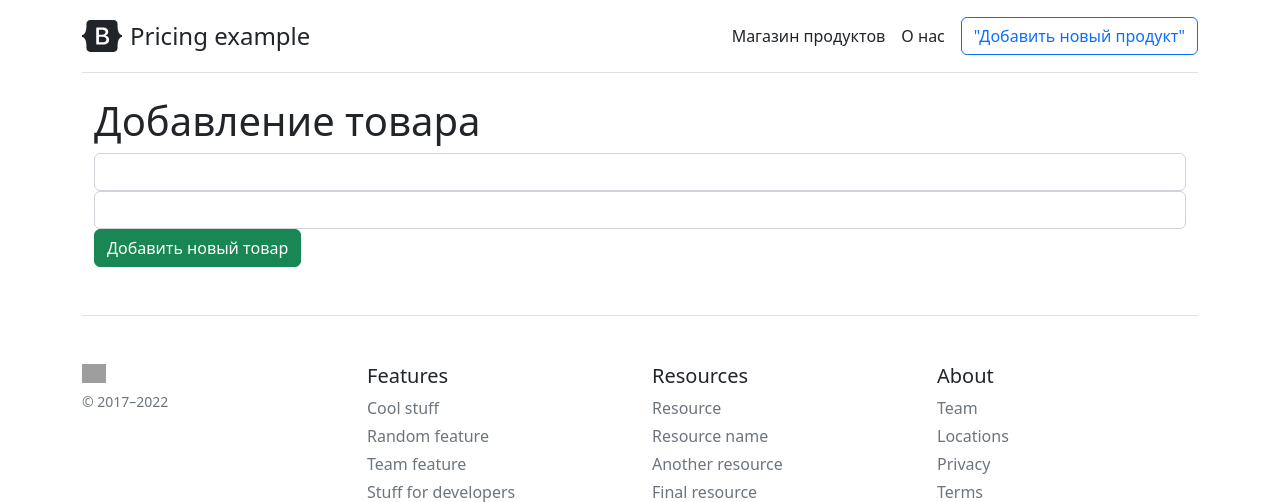
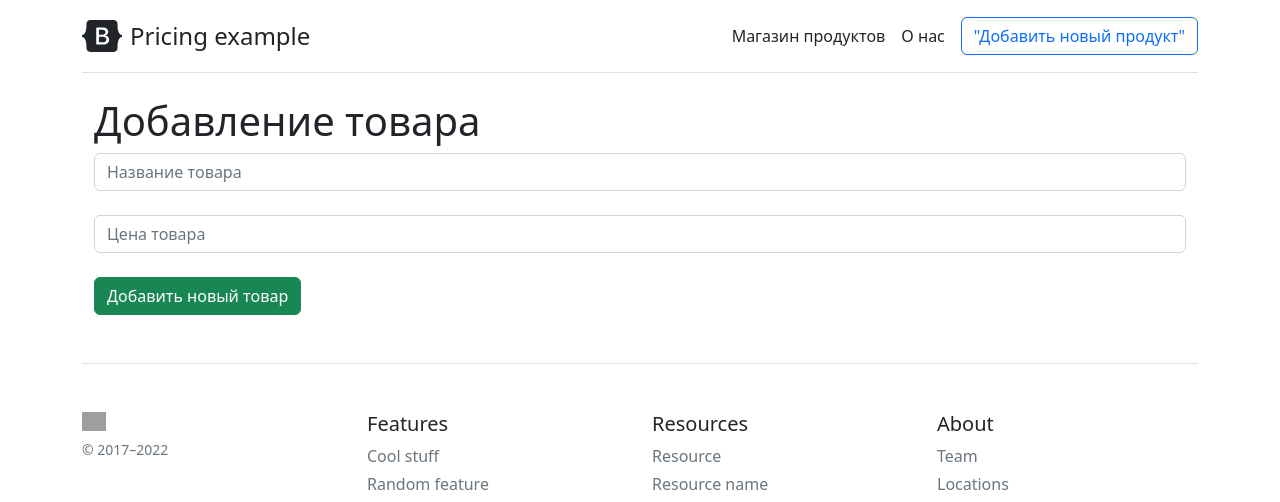
Before and after one commit to KuznecovKirill/WebApplication, a Flask app: page /addProduct in a window 1280 px wide. Shown: the top 502 px of the page. Run offline with Flask 2, Linux system fonts and the light colour scheme; grey boxes are pictures that could not be loaded.

Commit message:
Добавление текста и отступов

```diff
--- a/templates/addProduct.html
+++ b/templates/addProduct.html
@@ -8,8 +8,8 @@
 <div class="container">
     <h1>Добавление товара</h1>
     <form method="post">
-        <input type="text" class="form-control" name="name" id="name">
-        <input type="text" class="form-control" name="price" id="price">
+        <input type="text" class="form-control" name="name" id="name" placeholder="Название товара"><br>
+        <input type="text" class="form-control" name="price" id="price" placeholder="Цена товара"><br>
         <button class="btn btn-success" type="submit">Добавить новый товар</button>
     </form>
 </div>
```
